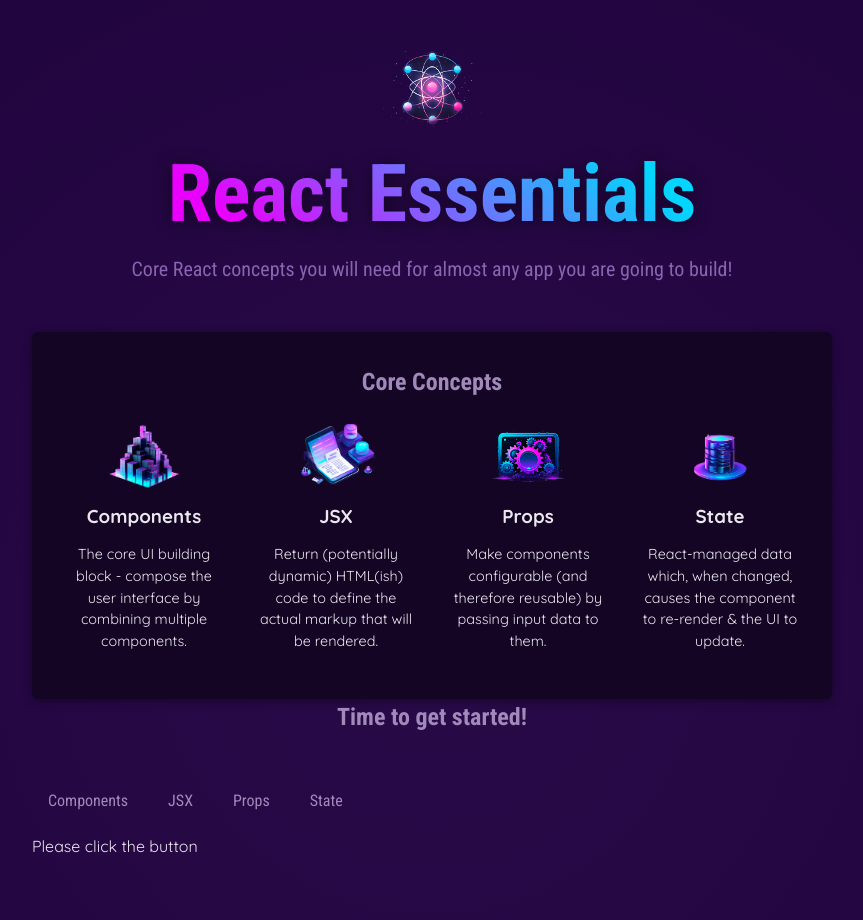
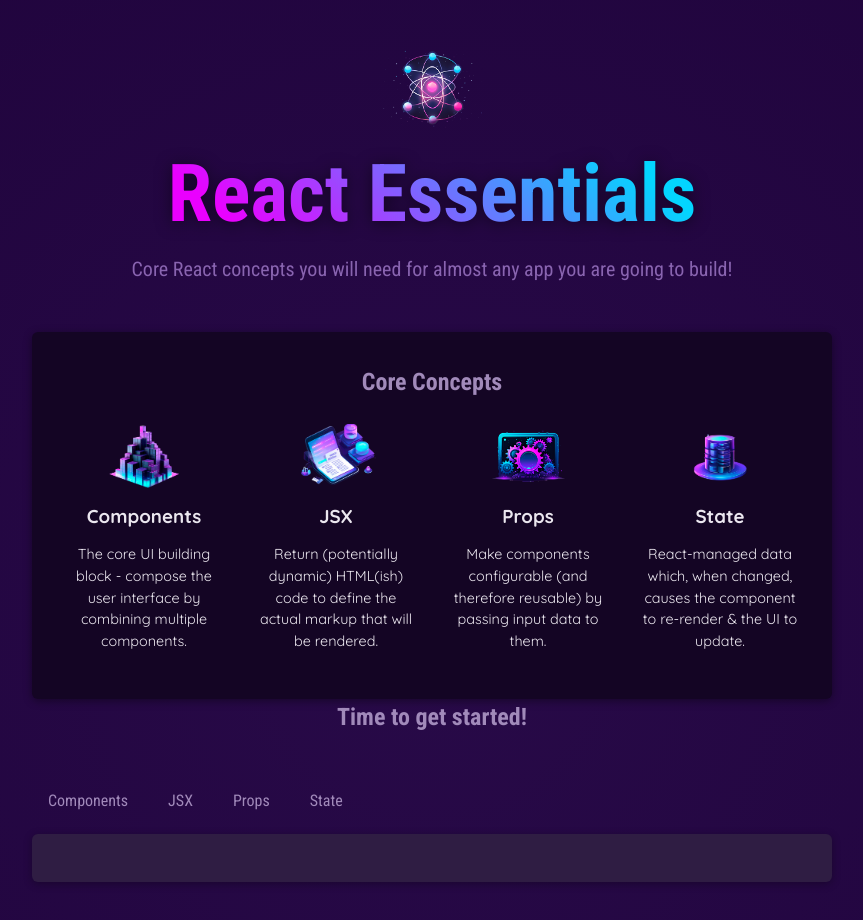
Before and after one commit to tthfeco/udemy_react, a React (Vite) app: page / in a window 1280 px wide. Shown: the top 920 px of the page, without its empty margins (208-1071 px from the left). Built offline with nearby package versions, Linux system fonts and the light colour scheme.

Commit message:
create HTML element and import EXAMPLES from data.js

```diff
--- a/src/App.jsx
+++ b/src/App.jsx
@@ -4,6 +4,7 @@ import { CORE_CONCEPTS } from "./data";
 import CoreConcept from "./components/CoreConcept";
 import Header from "./components/Header/Header.jsx";
 import TabButton from "./components/Header/TabButton.jsx";
+import { EXAMPLES } from './data';
 
 
 function App() {
@@ -37,7 +38,15 @@ function App() {
             <TabButton onSelect={() => handleSelect("props")}>Props</TabButton>
             <TabButton onSelect={() => handleSelect("state")}>State</TabButton>
           </menu>
-          {selectedTopic}
+          <div id='tab-content'>
+            <h3></h3>
+            <p></p>
+            <pre>
+              <code>
+
+              </code>
+            </pre>
+          </div>
         </section>
       </main>
     </div>
```
